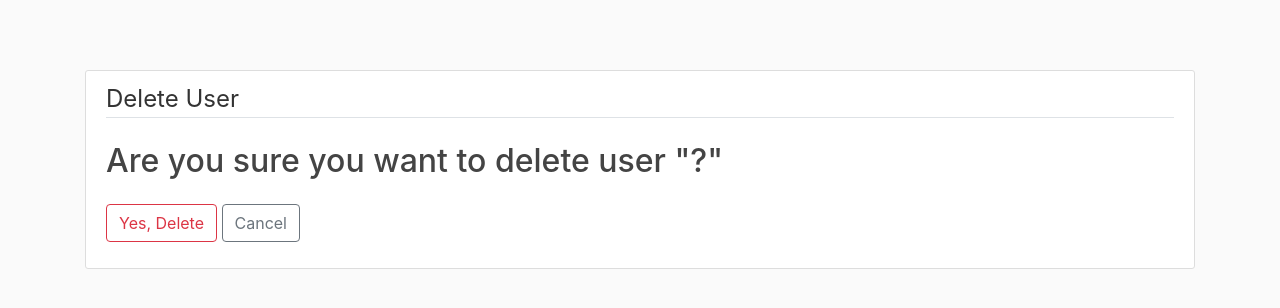
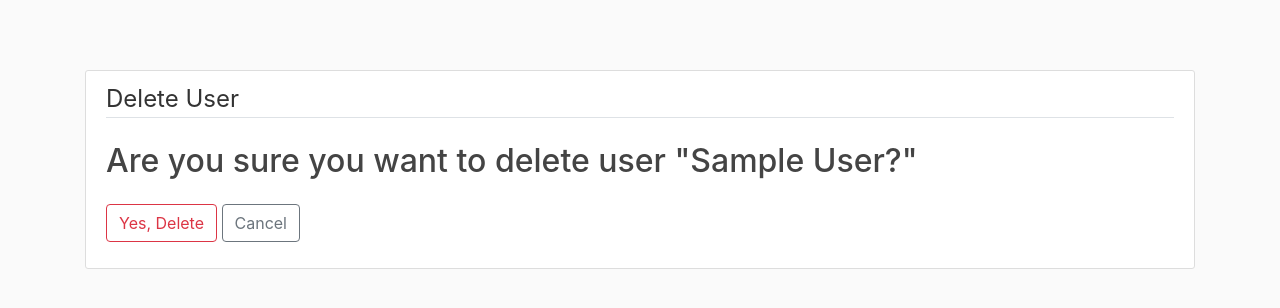
Before and after one commit to rajahks/Trackzilla, a Django app: page /user/1/delete/ in a window 1280 px wide. Shown: the part 58-366 px from the top of the page. Run offline with Django 3.2, Linux system fonts and the light colour scheme; the visitor is signed in with stand-in values (Sample User, id 1); data comes from the database, SQL or seed files in the repository; parts of the project's set-up code (start-up, migrations or seed data) failed here and were passed over; some libraries are stand-ins or nearby versions.

Commit message:
Updating username references to name in templates and haystack search resource.

```diff
--- a/apps/Users/templates/Users/home.html
+++ b/apps/Users/templates/Users/home.html
@@ -6,7 +6,7 @@
 
 <div class="col-md-8">
 <div class="jumbotron">
-    <h2>Hello {{user.get_username}}, welcome to Trackzilla!</h2>
+    <h2>Hello {{user.name}}, welcome to Trackzilla!</h2>
     <i>The only tool you need to track them all!</i>
 </div>
 
@@ -98,7 +98,7 @@
                       {{ team }}
                     </td>
                     <td>
-                      {{ res.current_user.get_username }}
+                      {{ res.current_user.name }}
                     </td>
                   </tr>
                 {% endfor %}
@@ -136,7 +136,7 @@
                     </a>
                   </td>
                   <td>
-                      {{ res.current_user.get_username }}
+                      {{ res.current_user.name }}
                   </td>
                   <td>
                       {{ res.get_status_display }}
--- a/apps/Users/templates/Users/people_list.html
+++ b/apps/Users/templates/Users/people_list.html
@@ -4,7 +4,7 @@
     <div class="card-body">
         <ul class="list-group list-group-flush">
         {% for person in people %}
-            <li class="list-group-item">{{ person.username }}</li>
+            <li class="list-group-item">{{ person.name }}</li>
         {% endfor %}
         </ul>
     </div>
--- a/apps/Users/templates/Users/user-confirm-delete.html
+++ b/apps/Users/templates/Users/user-confirm-delete.html
@@ -5,7 +5,7 @@
             {% csrf_token %}
             <fieldset class="form-group">
                 <legend class="border-bottom mb-4">Delete User</legend>
-                <h2>Are you sure you want to delete user "{{ object.username }}?"</h2>
+                <h2>Are you sure you want to delete user "{{ object.name }}?"</h2>
             </fieldset>
             <div class="form-group">
                 <button class="btn btn-outline-danger" type="submit">Yes, Delete</button>
--- a/apps/Users/views.py
+++ b/apps/Users/views.py
@@ -114,21 +114,22 @@ class UserDetailView(UpdateView):
     template_name = 'Users/user-form.html'
     form_class = UserDetailForm
 
-
+# TODO: Is the create view required? Also the password set through this is not
+# getting hashed. Evaluate what changes are required for this.
 class UserCreateView(LoginRequiredMixin, CreateView):
     model = User
     # This CBV expects a template named user_form.html. Overriding.
     template_name = 'Users/user-form.html'
-    fields = ['username', 'email', 'password', 'org']
+    fields = ['name', 'email', 'password', 'org']
 
     def form_valid(self, form):
         return super().form_valid(form)
 
-
+# TODO: Should be allow the user to update the password from this view?
 class UserUpdateView(LoginRequiredMixin, UpdateView):
     model = User
     template_name = 'Users/user-form.html'
-    fields = ['username', 'email', 'org']
+    fields = ['name', 'email', 'org']
 
     def form_valid(self, form):
         return super().form_valid(form)
--- a/templates/search/resource_text.txt
+++ b/templates/search/resource_text.txt
@@ -1,5 +1,7 @@
 {{ object.name }}
-{{ object.current_user.username }}
-{{ object.device_admin.username }}
+{{ object.current_user.name }}
+{{ object.current_user.email }}
+{{ object.device_admin.name }}
+{{ object.device_admin.email }}
 {{ object.serial_num }}
 {{ object.description }}
--- a/templates/search/search.html
+++ b/templates/search/search.html
@@ -31,8 +31,8 @@
             {% for result in page_obj.object_list %}
                 <tr>
                     <td><a href="{{ result.object.get_absolute_url }}">{{ result.object.name }}</a></td>
-                    <td>{{ result.object.current_user.username }}</td>
-                    <td>{{ result.object.device_admin.username }}</td>
+                    <td>{{ result.object.current_user.name }}</td>
+                    <td>{{ result.object.device_admin.name }}</td>
                 </tr>
             {% endfor %}
             </table>
```
